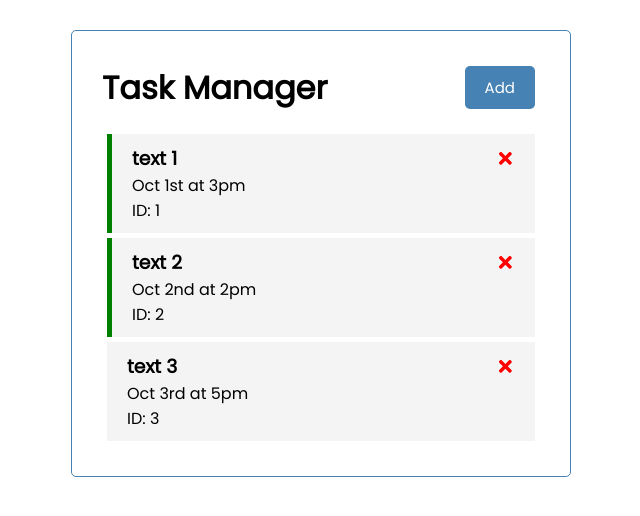
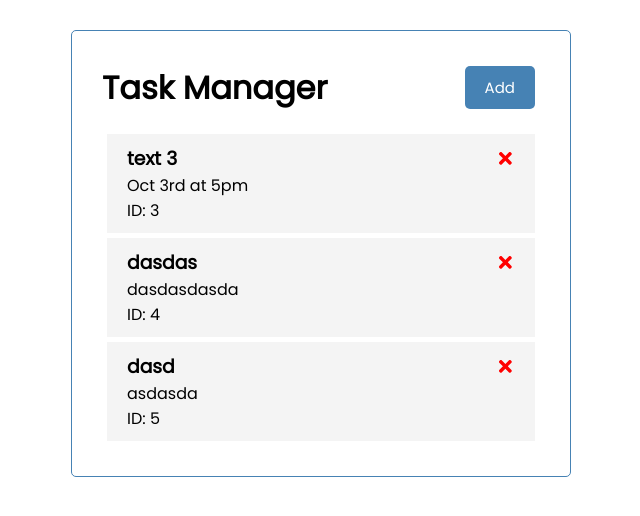
Before and after one commit to NDCsGitHub/TaskTracker-React, a React (Create React App) app: page / in a window 1280 px wide. Shown: the top 516 px of the page, without its empty margins (319-959 px from the left). Built offline with nearby package versions, Linux system fonts and the light colour scheme; data requests are answered from the project's data file.

Commit message:
backend function

```diff
--- /dev/null
+++ b/db.json
@@ -0,0 +1,22 @@
+{
+  "tasks": [
+    {
+      "id": 3,
+      "text": "text 3",
+      "day": "Oct 3rd at 5pm",
+      "reminder": false
+    },
+    {
+      "text": "dasdas",
+      "day": "dasdasdasda",
+      "reminder": false,
+      "id": 4
+    },
+    {
+      "text": "dasd",
+      "day": "asdasda",
+      "reminder": false,
+      "id": 5
+    }
+  ]
+}
--- a/src/App.js
+++ b/src/App.js
@@ -1,62 +1,94 @@
 import Header from './components/Header.js'
 import Tasks  from  './components/Tasks.js'
 import AddTask  from './components/AddTask'
-import {useState} from 'react'
+import {useState, useEffect} from 'react'
 
 function App() {
 
-  const [taskArray, setTasks] = useState(
-    [
-        {
-            id:1,
-            text:"text 1",
-            day: 'Oct 1st at 3pm',
-            reminder:true,
-        },
-        {
-            id:2,
-            text: "text 2",
-            day: "Oct 2nd at 2pm",
-            reminder:true,
-        },
-        {
-            id:3,
-            text:"text 3",
-            day:'Oct 3rd at 5pm',
-            reminder: false,
-        },
-    ]
-)
+  const [taskArray, setTasks] = useState([
+
+  ])
+
+
+  // push data into our arrayTask state
+  useEffect(() => {
+    const getTasks = async () =>{
+      const tasksFromServer = await fetchTasks()
+      setTasks(tasksFromServer)
+    }
+    getTasks()
+  },[])
+
+  // fetch data tasks
+  const fetchTasks = async() => {
+    const res = await fetch('http://localhost:5000/tasks')
+    const data = await res.json()
+    return data
+  }
+
+  // fetch a single task
+  async function fetchTask(id){
+    const res = await fetch(`http://localhost:5000/tasks/${id}`)
+    const data = await res.json()
+    return data
+  }
 
 
 const [showAddTask, setShowAddTask] = useState(false)
 
 // delete task
-function deleteTask(id){
+async function deleteTask(id){
+  await fetch(`http://localhost:5000/tasks/${id}`, {method:'DELETE'})
+
   setTasks(
     taskArray.filter(item  => item.id !== id)
   )
 }
 
+// adding new task
+async function addTask(task){
+  const res = await fetch('http://localhost:5000/tasks', {
+    method:"POST",
+    headers:{
+      'Content-type': 'application/json',
+    },
+    body: JSON.stringify(task)
+
+  })
+
+  // const id = Math.floor(Math.random()*10000) + 1
+  // const newTask = {id, ...task}
+
+  const data = await res.json()
+  setTasks([...taskArray, data])
+
+}
+
+
+
+
 // double click for reminder
-function toggleReminder(id){
+async function toggleReminder(id){
+  const taskToToggle = await fetchTask(id)
+  const updatedTask = {...taskToToggle, reminder:!taskToToggle.reminder}
+
+  const res = await fetch(`http://localhost:5000/tasks/${id}`, {
+    method:'PUT',
+    headers: {
+      'Content-type':'application/json',
+    },
+    body: JSON.stringify(updatedTask)
+  })
+
+  const data = await res.json()
+
   setTasks(
     taskArray.map((item) =>
-      item.id === id ? {...item, reminder: !item.reminder} : item
+      item.id === id ? {...item, reminder: data.reminder} : item
     )
   )
 }
 
-
-// adding new task
-function addTask(task){
-  // setTasks(taskArray.push(task))
-  // console.log(taskArray)
-  const id = Math.floor(Math.random()*10000) + 1
-  const newTask = {id, ...task}
-  setTasks(taskArray.concat([newTask]))
-  console.log(taskArray)
-}
 
 //add button function
 function onAdd(){
```
Also changed, not shown: package.json (+6 -4 lines), 1 other file (tests, documents, lock files or other folders).
